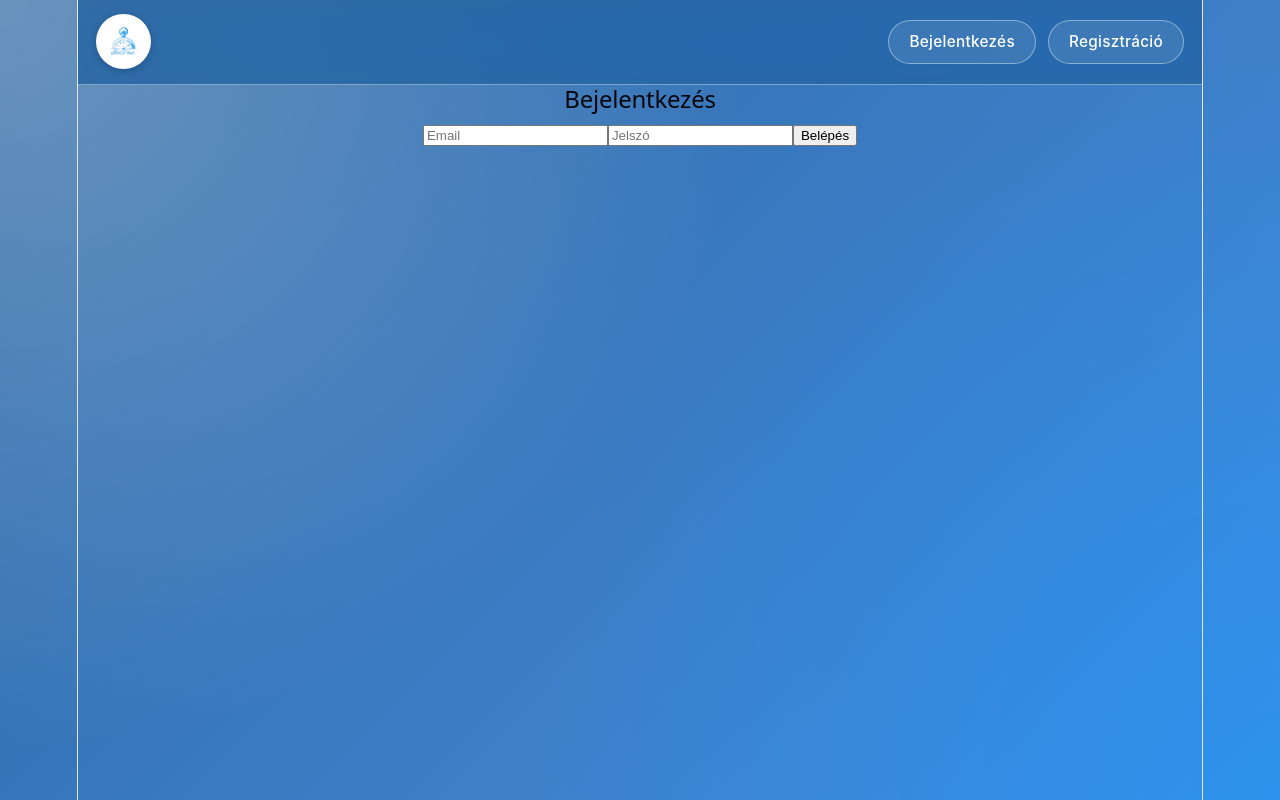
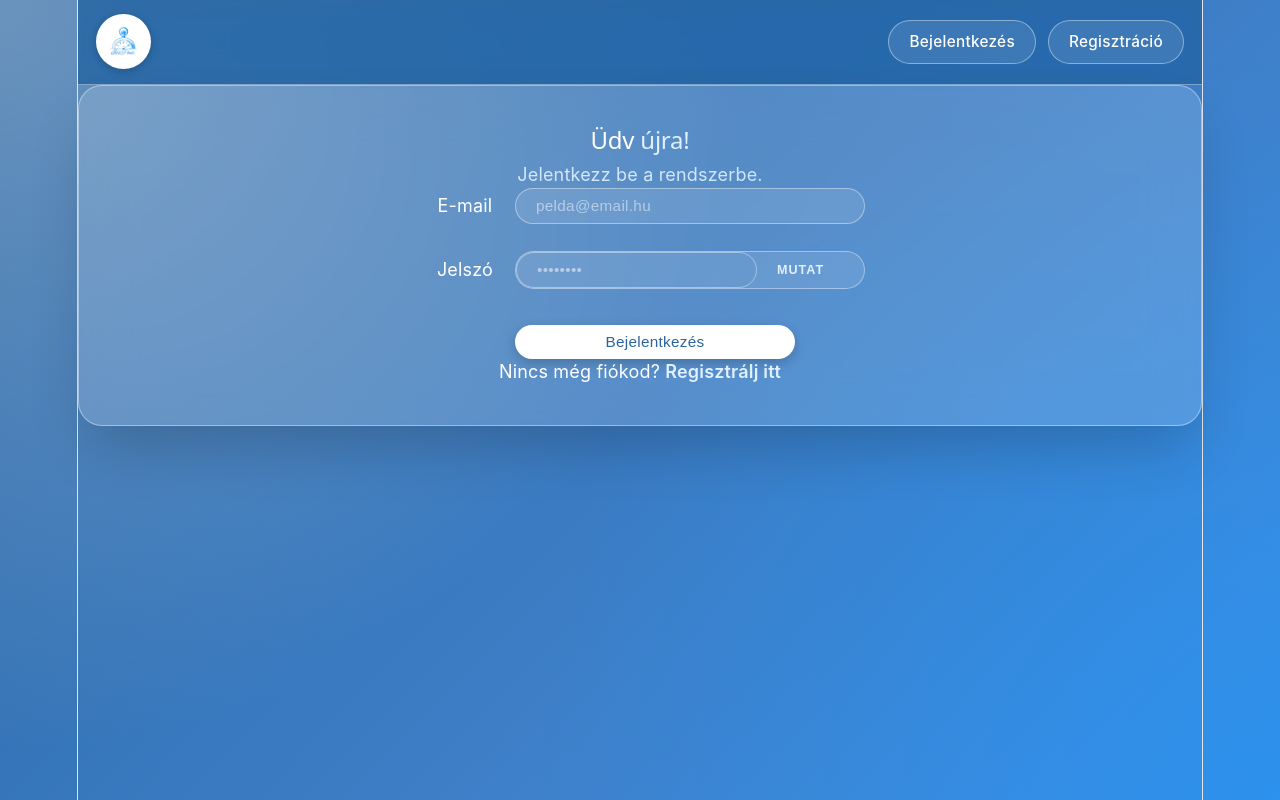
Before and after one commit to felni06-tech/IFK_FellnerIllesVorak-2025_2026, a React (Vite) app in the folder Frontend/: page /login in a window 1280 px wide. Built offline with nearby package versions, Linux system fonts and the light colour scheme.

Commit message:
bejelentkezes design

```diff
--- a/Frontend/src/App.css
+++ b/Frontend/src/App.css
@@ -118,6 +118,7 @@ body {
     color: var(--deep-bg) !important; /* Alapból sötét szöveg a fehér háttéren */
     border: none;
     box-shadow: 0 4px 12px rgba(0, 0, 0, 0.2);
+    transition: all 0.3s ease;
 }
 
 /* JAVÍTÁS: Kiemelt gomb hover állapota */
@@ -127,6 +128,10 @@ body {
     color: var(--white) !important;           /* Így biztosan látszódni fog a text */
     transform: translateY(-2px);
     box-shadow: 0 6px 18px rgba(0, 148, 255, 0.4);
+}
+
+.nav-btn-highlight:active {
+  transform: scale(0.95);
 }
 
 /* Felhasználó Infó */
@@ -195,3 +200,15 @@ body {
     color: var(--accent-blue) !important;
     opacity: 0.9;
 }
+
+/* Input szöveg színének javítása a glassmorphism mezőkben */
+input.nav-btn::placeholder {
+    color: rgba(255, 255, 255, 0.5);
+}
+
+input.nav-btn:focus {
+    background: rgba(255, 255, 255, 0.2) !important;
+    outline: none;
+    border-color: var(--white);
+    color: white;
+}
--- a/Frontend/src/pages/Login.jsx
+++ b/Frontend/src/pages/Login.jsx
@@ -1,14 +1,16 @@
 import { useState } from 'react';
 import api from '../api/axios';
-import { useNavigate } from 'react-router-dom';
+import { Link } from 'react-router-dom';
 
 const Login = () => {
     const [email, setEmail] = useState('');
     const [password, setPassword] = useState('');
-    const navigate = useNavigate();
+    const [showPassword, setShowPassword] = useState(false);
+    const [loading, setLoading] = useState(false);
 
     const handleLogin = async (e) => {
         e.preventDefault();
+        setLoading(true);
         try {
             const res = await api.post('/auth/login', { email, password });
             localStorage.setItem('token', res.data.token);
@@ -16,17 +18,128 @@ const handleLogin = async (e) => {
             window.location.href = '/';
         } catch (err) {
             alert('Hibás e-mail vagy jelszó!');
+        } finally {
+            setLoading(false);
         }
     };
 
     return (
-        <div className="container mt-5">
-            <h2>Bejelentkezés</h2>
-            <form onSubmit={handleLogin} className="col-md-4">
-                <input type="email" placeholder="Email" className="form-control mb-2" onChange={e => setEmail(e.target.value)} required />
-                <input type="password" placeholder="Jelszó" className="form-control mb-2" onChange={e => setPassword(e.target.value)} required />
-                <button type="submit" className="btn btn-primary">Belépés</button>
+        <div className="container d-flex justify-content-center align-items-center" style={{ minHeight: '80vh' }}>
+            <div className="col-md-10 col-lg-7 glass-panel shadow-lg animate-fade-in px-5">
+                <div className="text-center mb-5">
+                    <h2 className="display-5 fw-bold" style={{ color: 'var(--white)' }}>
+                        Üdv <span style={{ color: 'var(--accent-blue)' }}>újra!</span>
+                    </h2>
+                    <p className="text-muted">Jelentkezz be a rendszerbe.</p>
+                </div>
+
+                <form onSubmit={handleLogin} className="d-flex flex-column align-items-center w-100 mx-auto">
+                    <div style={{ width: '100%', maxWidth: '450px', marginLeft: 'auto', marginRight: 'auto' }}>
+
+                        {/* E-mail sor */}
+                        <div style={{
+                            display: 'grid',
+                            gridTemplateColumns: '100px 1fr',
+                            alignItems: 'center',
+                            marginBottom: '1.5rem'
+                        }}>
+                            <label className="text-light small fw-bold m-0 text-start">E-mail</label>
+                            <input
+                                type="email"
+                                placeholder="pelda@email.hu"
+                                className="nav-btn w-100 text-start py-3 px-4"
+                                style={{
+                                    background: 'rgba(255,255,255,0.1)',
+                                    border: '1px solid var(--glass-border)'
+                                }}
+                                onChange={e => setEmail(e.target.value)}
+                                required
+                            />
+                        </div>
+
+                        {/* Jelszó sor */}
+                        <div style={{
+                            display: 'grid',
+                            gridTemplateColumns: '100px 1fr',
+                            alignItems: 'center',
+                            marginBottom: '2rem'
+                        }}>
+                            <label className="text-light small fw-bold m-0 text-start">Jelszó</label>
+
+                            <div style={{
+                                display: 'flex',
+                                alignItems: 'center',
+                                background: 'rgba(255,255,255,0.1)',
+                                border: '1px solid var(--glass-border)',
+                                borderRadius: '50px', // Passzol a nav-btn kerekítéséhez
+                                overflow: 'hidden'
+                            }}>
+                                <input
+                                    type={showPassword ? "text" : "password"}
+                                    placeholder="••••••••"
+                                    className="nav-btn border-0 w-100 py-3 ps-4"
+                                    style={{
+                                        background: 'transparent',
+                                        outline: 'none',
+                                        boxShadow: 'none'
+                                    }}
+                                    onChange={e => setPassword(e.target.value)}
+                                    required
+                                />
+                                <button
+                                    type="button"
+                                    onClick={() => setShowPassword(!showPassword)}
+                                    style={{
+                                        background: 'none',
+                                        border: 'none',
+                                        color: 'var(--accent-blue)',
+                                        cursor: 'pointer',
+                                        fontSize: '0.7rem',
+                                        fontWeight: '800',
+                                        padding: '0 20px',
+                                        letterSpacing: '1px'
+                                    }}
+                                >
+                                    {showPassword ? "ELREJT" : "MUTAT"}
+                                </button>
+                            </div>
+                        </div>
+
+                        {/* Gomb sor */}
+                        <div style={{ display: 'grid', gridTemplateColumns: '100px 1fr', alignItems: 'center' }}>
+                            <div></div>
+                            <div className="d-flex justify-content-center w-100">
+                                <button
+                                    type="submit"
+                                    className="nav-btn nav-btn-highlight py-3 fs-5"
+                                    style={{
+                                        minWidth: '200px',
+                                        maxWidth: '280px',
+                                        width: '100%',
+                                        display: 'flex',
+                                        justifyContent: 'center',
+                                        alignItems: 'center',
+                                        paddingLeft: '0',
+                                        paddingRight: '0'
+                                    }}
+                                    disabled={loading}
+                                >
+                                    <span style={{width: '100%', textAlign: 'center'}}>{loading ? 'Folyamatban...' : 'Bejelentkezés'}</span>
+                                </button>
+                            </div>
+                        </div>
+                    </div>
+
+                    <div className="mt-5 pt-3 text-center border-top w-100" style={{ borderColor: 'var(--glass-border)', maxWidth: '450px', marginLeft: 'auto', marginRight: 'auto' }}>
+                        <p className="small text-light m-0">
+                            Nincs még fiókod?{' '}
+                            <Link to="/register" style={{ color: 'var(--accent-blue)', textDecoration: 'none', fontWeight: '600' }}>
+                                Regisztrálj itt
+                            </Link>
+                        </p>
+                    </div>
                 </form>
+            </div>
         </div>
     );
 };
```
Lines whose indentation alone changed are shown as unchanged.
